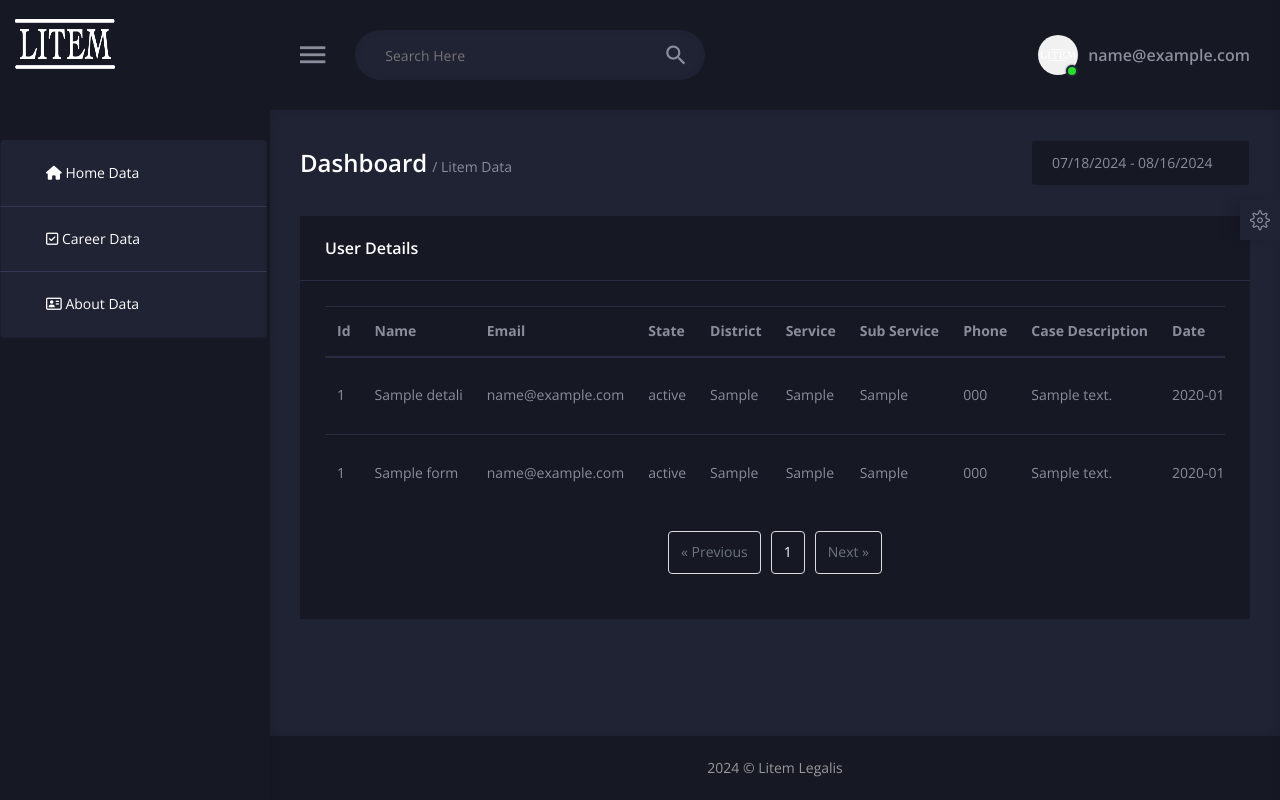
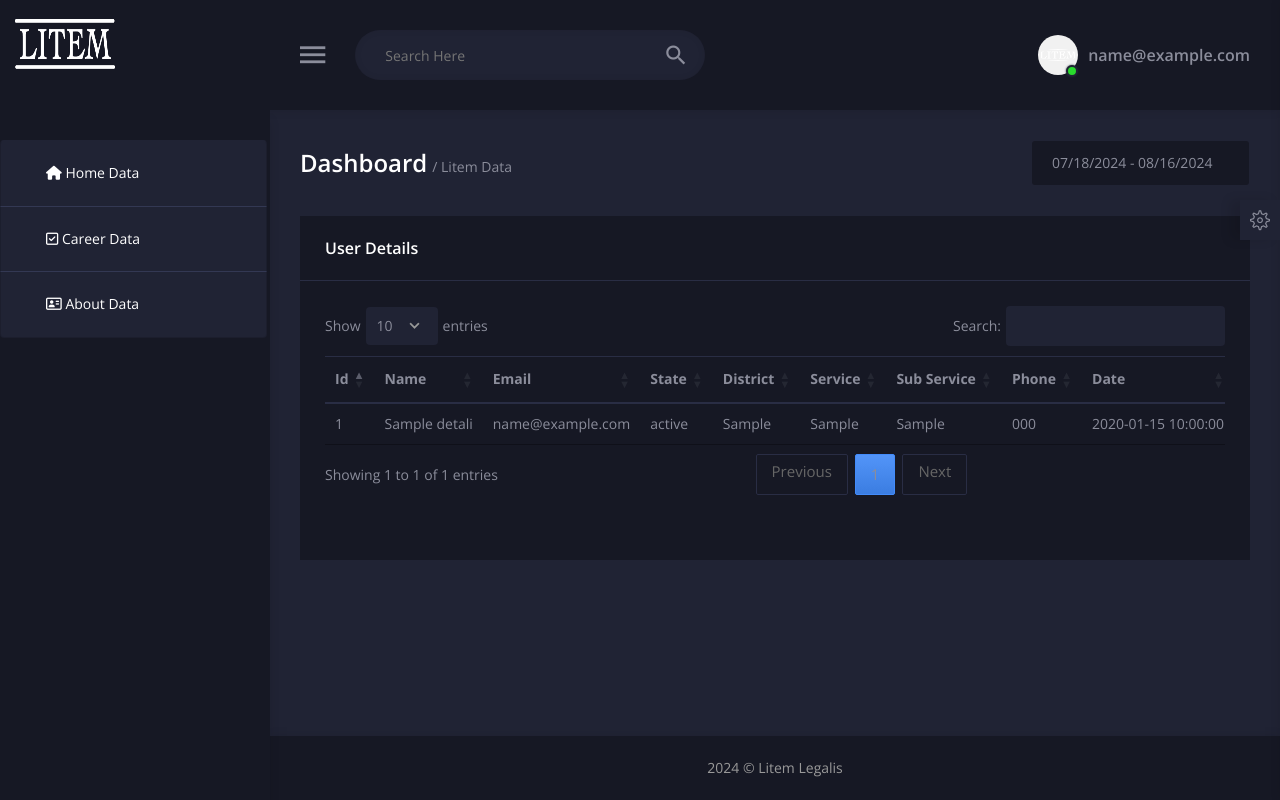
Before and after one commit to ahasda/dark_admin, a PHP site: page / in a window 1280 px wide. Run offline with PHP 8.4, Linux system fonts and the light colour scheme; tables that the repository leaves empty or names only in its code hold one stand-in row (values such as "Sample post"); some libraries are stand-ins or nearby versions.

Commit message:
cre excel data

```diff
--- a/api2.php
+++ b/api2.php
@@ -2,7 +2,7 @@
 header("Content-Type: application/json");
 
 // Database connection
-$conn = mysqli_connect('localhost','root','','lappymak_litem-fee') or die();
+$conn = mysqli_connect('localhost','root','','litem_fee') or die();
 
 
 $sql = "SELECT * FROM contact_detalis";
--- a/career.php
+++ b/career.php
@@ -1,6 +1,6 @@
 <?php
 // Database connection
-$conn = mysqli_connect('localhost', 'root', '', 'lappymak_litem-fee') or die();
+$conn = mysqli_connect('localhost', 'root', '', 'litem_fee') or die();
 
 // Pagination variables
 $results_per_page = 20; // Number of results per page
--- a/crm.php
+++ b/crm.php
@@ -1,7 +1,7 @@
 <?php
 session_start();
 
-$con = new mysqli('localhost', 'root', '', 'lappymak_litem-fee') or die();
+$con = new mysqli('localhost', 'root', '', 'litem_fee') or die();
 
 // if ($con->connect_errno) {
 //     die("Failed to connect to MySQL: " . $con->connect_error);
--- a/header.php
+++ b/header.php
@@ -12,7 +12,7 @@ session_start();
 
             <?php
 
-                $conn = mysqli_connect('localhost', 'root', '', 'lappymak_litem-fee') or die();
+                $conn = mysqli_connect('localhost', 'root', '', 'litem_fee') or die();
 
                 $query = mysqli_query($conn, "SELECT * FROM `admin`");
 
--- a/index.php
+++ b/index.php
@@ -1,55 +1,12 @@
 <?php
-// session_start();
-// Database connection
-$conn = mysqli_connect('localhost', 'root', '', 'lappymak_litem-fee') or die();
+session_start();
 
-// Pagination variables
-$results_per_page = 20; // Number of results per page
-$query = "SELECT * FROM `contact_detalis`";
-$result = mysqli_query($conn, $query);
-$number_of_results = mysqli_num_rows($result);
-$number_of_pages = ceil($number_of_results / $results_per_page);
+$conn = mysqli_connect('localhost', 'root', '', 'litem_fee') or die();
 
-// Determine which page number visitor is currently on
-if (!isset($_GET['page'])) {
-    $page = 1;
-} else {
-    $page = $_GET['page'];
-}
-
-// Calculate the starting limit for the query
-$this_page_first_result = ($page - 1) * $results_per_page;
-
-// SQL query with pagination
-$query = "SELECT * FROM `contact_detalis` LIMIT $this_page_first_result, $results_per_page";
-$result = mysqli_query($conn, $query);
-
-
-
-$query_data = "SELECT * FROM `data_form` LIMIT $this_page_first_result, $results_per_page";
-$result_data = mysqli_query($conn, $query_data);
-
-$data_one = array();
-$data_two = array();
-
-
-while ($row = mysqli_fetch_assoc($result)) {
-    $data_one[] = $row;
-}
-
-while ($row = mysqli_fetch_assoc($result_data)) {
-    $data_two[] = $row;
-}
-
-$data = array_merge($data_one, $data_two);
+$query =  "SELECT * FROM contact_detalis";
 
 ?>
 
-
-
-<?php
-// session_start();
-?>
 <!doctype html>
 <html class="no-js" lang="en">
 
@@ -91,6 +48,15 @@ $data = array_merge($data_one, $data_two);
     <link id="cus-style" rel="stylesheet" href="assets/css/style-primary.css">
 
     <link rel="stylesheet" href="https://cdnjs.cloudflare.com/ajax/libs/font-awesome/6.5.2/css/all.min.css" integrity="sha512-SnH5WK+bZxgPHs44uWIX+LLJAJ9/2PkPKZ5QiAj6Ta86w+fsb2TkcmfRyVX3pBnMFcV7oQPJkl9QevSCWr3W6A==" crossorigin="anonymous" referrerpolicy="no-referrer" />
+
+
+
+
+    <!-- pagination cdn  -->
+    <link rel="stylesheet" href="//cdn.datatables.net/2.1.3/css/dataTables.dataTables.min.css">
+    <link rel="stylesheet" href="https://cdn.datatables.net/buttons/3.1.1/css/buttons.dataTables.css">
+    <link rel="stylesheet" href="https://cdn.datatables.net/2.1.4/css/dataTables.dataTables.css">
+
 
 </head>
 
@@ -218,7 +184,7 @@ $data = array_merge($data_one, $data_two);
                         </div>
                         <div class="box-body">
                             <div class="table-responsive">
-                                <table class="table table-vertical-middle table-selectable">
+                                <table class="table table-vertical-middle table-selectable" id="myTable" id="example" class="display nowrap">
 
                                     <!-- Table Head Start -->
                                     <thead>
@@ -232,7 +198,7 @@ $data = array_merge($data_one, $data_two);
                                             <th><span>Service</span></th>
                                             <th><span>Sub Service</span></th>
                                             <th><span>Phone</span></th>
-                                            <th><span>Case Description</span></th>
+
                                             <th><span>Date</span></th>
 
 
@@ -242,109 +208,53 @@ $data = array_merge($data_one, $data_two);
                                     <!-- Table Body Start -->
                                     <tbody>
                                         <?php
+                                        // Run the query
+                                        $run = mysqli_query($conn, "SELECT * FROM contact_detalis ORDER BY date DESC");
+                                        $count=0;
+                                        // Fetch and display each row
+                                        while ($row = mysqli_fetch_assoc($run)) {
+                                            echo "<tr>";
+                                            echo "<td>" . ++$count. "</td>";
+                                            echo "<td>" . $row['name'] . "</td>";
+                                            echo "<td>" . $row['email'] . "</td>";
+                                            echo "<td>" . $row['state'] . "</td>";
+                                            echo "<td>" . $row['district'] . "</td>";
+                                            echo "<td>" . $row['service'] . "</td>";
+                                            echo "<td>" . $row['sub_service'] . "</td>";
+                                            echo "<td>" . $row['phone_no'] . "</td>";
+                                            // echo "<td>" . $row['case_description'] . "</td>";
+                                            echo "<td>" . $row['date'] . "</td>";
+                                            echo "</tr>";
+                                        }
+                                        ?>
+                                    </tbody>
+                                </table>
 
 
-                                        for ($i = 0; $i < count($data); $i++) {
-                                            echo "<tr>";
-                                            echo "<td>" . $data[$i]['id'] . "</td>";
-                                            echo "<td>" . $data[$i]['name'] . "</td>";
-                                            echo "<td>" . $data[$i]['email'] . "</td>";
-                                            echo "<td>" . $data[$i]['state'] . "</td>";
-                                            echo "<td>" . $data[$i]['district'] . "</td>";
-                                            echo "<td>" . $data[$i]['service'] . "</td>";
-                                            echo "<td>" . $data[$i]['sub_service'] . "</td>";
-                                            echo "<td>" . $data[$i]['phone_no'] . "</td>";
-                                            echo "<td>" . $data[$i]['descrip'] . "</td>";
-                                            echo "<td>" . $data[$i]['date'] . "</td>";
 
-                                            // Create a string with all the property details
-                                            $propertyDetails = "ID: " . $data[$i]['id'] . "\n" .
-                                                "Name: " . $data[$i]['name'] . "\n" .
-                                                "Email: " . $data[$i]['email'] . "\n" .
-                                                "State: " . $data[$i]['state'] . "\n" .
-                                                "District: " . $data[$i]['district'] . "\n" .
-                                                "Service: " . $data[$i]['service'] . "\n" .
-                                                "Sub-Service: " . $data[$i]['sub_service'] . "\n" .
-                                                "Phone No: " . $data[$i]['phone_no'] . "\n" .
-                                                "Description: " . $data[$i]['descrip'];
-
-                                            // URL-encode the property details
-                                            $encodedDetails = urlencode($propertyDetails);
-
-                                            // Use the phone number from the database row
-                                            $phone_no = '8376020245';
-
-                                            // Generate the WhatsApp link with the encoded property details
-                                            echo "<td> <a href='https://api.whatsapp.com/send?phone=$phone_no&text=$encodedDetails' target='_blank' style='font-size: 30px; color: green;'><i class='fa-brands fa-whatsapp'></i></a></td>";
-
-
-                                            echo "</tr>";
-                                        }
-
-                                        // while ($row = mysqli_fetch_array($result)) {
-
-                                        //     echo "<tr>";
-                                        //     echo "<td>" . $row['id'] . "</td>";
-                                        //     echo "<td>" . $row['name'] . "</td>";
-                                        //     echo "<td>" . $row['email'] . "</td>";
-                                        //     echo "<td>" . $row['state'] . "</td>";
-                                        //     echo "<td>" . $row['district'] . "</td>";
-                                        //     echo "<td>" . $row['service'] . "</td>";
-                                        //     echo "<td>" . $row['sub_service'] . "</td>";
-                                        //     echo "<td>" . $row['phone_no'] . "</td>";
-                                        //     echo "<td><textarea>" . $row['descrip'] . "</textarea></td>";
-                                        //     echo "<td>" . $row['date'] . "</td>";
-
-
-                                        //     // Create a string with all the property details
-                                        //     $propertyDetails = "ID: " . $row['id'] . "\n" .
-                                        //         "Name: " . $row['name'] . "\n" .
-                                        //         "Email: " . $row['email'] . "\n" .
-                                        //         "State: " . $row['state'] . "\n" .
-                                        //         "District: " . $row['district'] . "\n" .
-                                        //         "Service: " . $row['service'] . "\n" .
-                                        //         "Sub-Service: " . $row['sub_service'] . "\n" .
-                                        //         "Phone No: " . $row['phone_no'] . "\n" .
-                                        //         "Description: " . $row['descrip'];
-
-                                        //     // URL-encode the property details
-                                        //     $encodedDetails = urlencode($propertyDetails);
-
-                                        //     // Use the phone number from the database row
-                                        //     $phone_no = '7409697047';
-
-                                        //     // Generate the WhatsApp link with the encoded property details
-                                        //     echo "<td> <a href='https://api.whatsapp.com/send?phone=$phone_no&text=$encodedDetails' target='_blank' style='font-size: 30px; color: green;'><i class='fa-brands fa-whatsapp'></i></a></td>";
-
-                                        //     echo "</tr>";
-                                        // }
-                                        ?>
-
-                                    </tbody><!-- Table Body End -->
-                                </table>
                             </div>
 
                             <!-- Pagination -->
                             <div class="pagination">
                                 <?php
                                 // Previous button
-                                if ($page > 1) {
-                                    echo "<a href='?page=" . ($page - 1) . "' class='ps-3 pe-3'>&laquo; Previous</a>";
-                                } else {
-                                    echo "<span class='disabled '>&laquo; Previous</span>";
-                                }
+                                // if ($page > 1) {
+                                //     echo "<a href='?page=" . ($page - 1) . "' class='ps-3 pe-3'>&laquo; Previous</a>";
+                                // } else {
+                                //     echo "<span class='disabled '>&laquo; Previous</span>";
+                                // }
 
-                                // Page numbers
-                                for ($i = 1; $i <= $number_of_pages; $i++) {
-                                    echo "<a href='?page=" . $i . "' class='ps-3 pe-3'>" . $i . "</a> ";
-                                }
+                                // // Page numbers
+                                // for ($i = 1; $i <= $number_of_pages; $i++) {
+                                //     echo "<a href='?page=" . $i . "' class='ps-3 pe-3'>" . $i . "</a> ";
+                                // }
 
-                                // Next button
-                                if ($page < $number_of_pages) {
-                                    echo "<a href='?page=" . ($page + 1) . "' class=' ps-3 pe-3'>Next &raquo;</a>";
-                                } else {
-                                    echo "<span class='disabled'>Next &raquo;</span>";
-                                }
+                                // // Next button
+                                // if ($page < $number_of_pages) {
+                                //     echo "<a href='?page=" . ($page + 1) . "' class=' ps-3 pe-3'>Next &raquo;</a>";
+                                // } else {
+                                //     echo "<span class='disabled'>Next &raquo;</span>";
+                                // }
                                 ?>
                             </div>
                         </div>
@@ -403,6 +313,31 @@ $data = array_merge($data_one, $data_two);
     <script src="assets/js/plugins/vmap/maps/samples/jquery.vmap.sampledata.js"></script>
     <script src="assets/js/plugins/vmap/vmap.active.js"></script>
 
+
+    <!-- pagination data  -->
+    <script src="//cdn.datatables.net/2.1.3/js/dataTables.min.js"></script>
+    <script src="https://code.jquery.com/jquery-3.7.1.js"></script>
+    <script src="https://cdn.datatables.net/2.1.4/js/dataTables.js"></script>
+    <script src="https://cdn.datatables.net/buttons/3.1.1/js/dataTables.buttons.js"></script>
+    <script src="https://cdn.datatables.net/buttons/3.1.1/js/buttons.dataTables.js"></script>
+    <script src="https://cdnjs.cloudflare.com/ajax/libs/jszip/3.10.1/jszip.min.js"></script>
+    <script src="https://cdnjs.cloudflare.com/ajax/libs/pdfmake/0.2.7/pdfmake.min.js"></script>
+    <script src="https://cdnjs.cloudflare.com/ajax/libs/pdfmake/0.2.7/vfs_fonts.js"></script>
+    <script src="https://cdn.datatables.net/buttons/3.1.1/js/buttons.html5.min.js"></script>
+    <script src="https://cdn.datatables.net/buttons/3.1.1/js/buttons.print.min.js"></script>
+
+
+<script>
+    // let table = new DataTable('#myTable');
+    new DataTable('#myTable', {
+    layout: {
+        topStart: {
+            buttons: ['copy', 'csv', 'excel', 'pdf', 'print']
+        }
+    }
+});
+</script>
+
 </body>
 
 
```
Also changed, not shown: star.php (deleted, +0 -13 lines).
